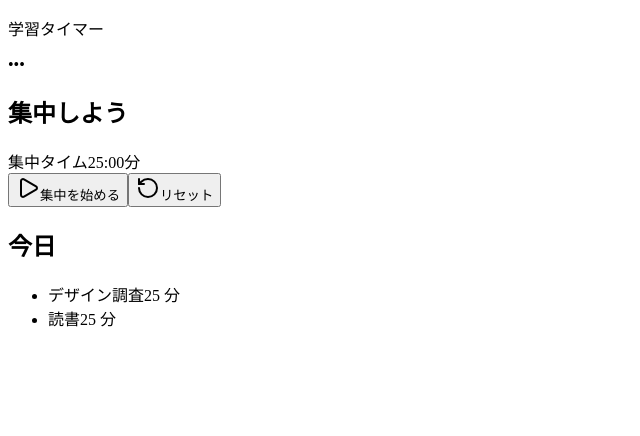
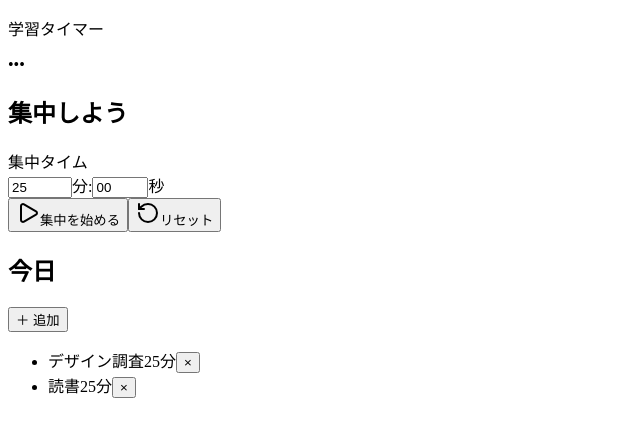
Before and after one commit to Containnect/PhoneAppDeck-Timer-Starter, a React (Vite) app: page / in a window 1280 px wide. Shown: the top 436 px of the page, without its empty margins (0-640 px from the left). Built offline with nearby package versions, Linux system fonts and the light colour scheme; the HTML template or start-up script is replaced by a standard one.

Commit message:
Add editable timer and session history controls

```diff
--- a/src/components/Timer.tsx
+++ b/src/components/Timer.tsx
@@ -3,15 +3,43 @@ import { TimerControls } from './TimerControls'
 import { TimerDisplay } from './TimerDisplay'
 
 export type TimerProps = {
-  /** Length of a focus session. Change this prop to try another duration. */
+  /** Initial length of a focus session. */
   initialMinutes?: number
+  initialSeconds?: number
 }
 
-export function Timer({ initialMinutes = 25 }: TimerProps) {
-  const initialSeconds = Math.max(0, Math.round(initialMinutes * 60))
-  const [secondsLeft, setSecondsLeft] = useState(initialSeconds)
+export type SessionItem = {
+  id: string
+  title: string
+  durationSeconds: number
+}
+
+const clamp = (value: number, maximum: number) =>
+  Math.min(maximum, Math.max(0, Number.isFinite(value) ? Math.floor(value) : 0))
+
+const initialSessions: SessionItem[] = [
+  { id: 'design-research', title: 'デザイン調査', durationSeconds: 25 * 60 },
+  { id: 'reading', title: '読書', durationSeconds: 25 * 60 },
+]
+
+function formatDuration(durationSeconds: number) {
+  const minutes = Math.floor(durationSeconds / 60)
+  const seconds = durationSeconds % 60
+  if (minutes === 0) return `${seconds}秒`
+  if (seconds === 0) return `${minutes}分`
+  return `${minutes}分${seconds}秒`
+}
+
+export function Timer({ initialMinutes = 25, initialSeconds = 0 }: TimerProps) {
+  const [minutes, setMinutes] = useState(() => clamp(initialMinutes, 999))
+  const [configuredSeconds, setConfiguredSeconds] = useState(() => clamp(initialSeconds, 59))
+  const configuredTotalSeconds = minutes * 60 + configuredSeconds
+  const [secondsLeft, setSecondsLeft] = useState(configuredTotalSeconds)
   const [isRunning, setIsRunning] = useState(false)
   const [hasStarted, setHasStarted] = useState(false)
+  const [sessions, setSessions] = useState<SessionItem[]>(initialSessions)
+  const [isAddingSession, setIsAddingSession] = useState(false)
+  const [newSessionTitle, setNewSessionTitle] = useState('')
 
   useEffect(() => {
     if (!isRunning) return
@@ -31,8 +59,31 @@ export function Timer({ initialMinutes = 25 }: TimerProps) {
 
   function resetTimer() {
     setIsRunning(false)
-    setSecondsLeft(initialSeconds)
+    setSecondsLeft(configuredTotalSeconds)
     setHasStarted(false)
+  }
+
+  function changeMinutes(value: number) {
+    const nextMinutes = clamp(value, 999)
+    setMinutes(nextMinutes)
+    setSecondsLeft(nextMinutes * 60 + configuredSeconds)
+  }
+
+  function changeSeconds(value: number) {
+    const nextSeconds = clamp(value, 59)
+    setConfiguredSeconds(nextSeconds)
+    setSecondsLeft(minutes * 60 + nextSeconds)
+  }
+
+  function addSession() {
+    const title = newSessionTitle.trim()
+    if (!title) return
+    setSessions((current) => [
+      ...current,
+      { id: `${Date.now()}-${current.length}`, title, durationSeconds: configuredTotalSeconds },
+    ])
+    setNewSessionTitle('')
+    setIsAddingSession(false)
   }
 
   function startTimer() {
@@ -51,20 +102,57 @@ export function Timer({ initialMinutes = 25 }: TimerProps) {
 
       <h1 className="timer-heading">集中しよう</h1>
 
-      <TimerDisplay seconds={secondsLeft} label={secondsLeft === 0 ? '完了しました' : '集中タイム'} />
+      <TimerDisplay
+        seconds={secondsLeft}
+        minutes={minutes}
+        configuredSeconds={configuredSeconds}
+        isEditable={!hasStarted}
+        label={secondsLeft === 0 && hasStarted ? '完了しました' : '集中タイム'}
+        onMinutesChange={changeMinutes}
+        onSecondsChange={changeSeconds}
+      />
       <TimerControls
         isRunning={isRunning}
         hasStarted={hasStarted}
+        canStart={secondsLeft > 0}
         onStart={startTimer}
         onPause={() => setIsRunning(false)}
         onReset={resetTimer}
       />
 
       <section className="session-history" aria-labelledby="history-title">
-        <h2 id="history-title">今日</h2>
+        <div className="history-header">
+          <h2 id="history-title">今日</h2>
+          <button type="button" className="add-session-button" onClick={() => setIsAddingSession(true)}>
+            ＋ 追加
+          </button>
+        </div>
+        {isAddingSession && (
+          <form className="add-session-form" onSubmit={(event) => { event.preventDefault(); addSession() }}>
+            <label className="sr-only" htmlFor="session-title">新しい項目名</label>
+            <input
+              id="session-title"
+              autoFocus
+              value={newSessionTitle}
+              onChange={(event) => setNewSessionTitle(event.target.value)}
+              placeholder="項目名を入力"
+            />
+            <button type="submit" disabled={!newSessionTitle.trim()}>追加</button>
+          </form>
+        )}
         <ul>
-          <li><span>デザイン調査</span><span>25 分</span></li>
-          <li><span>読書</span><span>25 分</span></li>
+          {sessions.map((session) => (
+            <li key={session.id}>
+              <span>{session.title}</span>
+              <span className="session-duration">{formatDuration(session.durationSeconds)}</span>
+              <button
+                type="button"
+                className="delete-session-button"
+                onClick={() => setSessions((current) => current.filter((item) => item.id !== session.id))}
+                aria-label={`${session.title}を削除`}
+              >×</button>
+            </li>
+          ))}
         </ul>
       </section>
     </section>
--- a/src/components/TimerControls.tsx
+++ b/src/components/TimerControls.tsx
@@ -3,6 +3,7 @@ import { Pause, Play, RotateCcw } from 'lucide-react'
 export type TimerControlsProps = {
   isRunning?: boolean
   hasStarted?: boolean
+  canStart?: boolean
   onStart?: () => void
   onPause?: () => void
   onReset?: () => void
@@ -11,6 +12,7 @@ export type TimerControlsProps = {
 export function TimerControls({
   isRunning = false,
   hasStarted = false,
+  canStart = true,
   onStart = () => undefined,
   onPause = () => undefined,
   onReset = () => undefined,
@@ -21,6 +23,7 @@ export function TimerControls({
         className="primary-button"
         type="button"
         onClick={isRunning ? onPause : onStart}
+        disabled={!isRunning && !canStart}
         aria-label={isRunning ? 'Pause timer' : 'Start timer'}
       >
         {isRunning ? <Pause aria-hidden="true" /> : <Play aria-hidden="true" />}
--- a/src/components/TimerDisplay.tsx
+++ b/src/components/TimerDisplay.tsx
@@ -1,23 +1,65 @@
 export type TimerDisplayProps = {
   /** Remaining time in seconds. */
   seconds?: number
+  /** Configured duration, shown in the editable inputs before a session starts. */
+  minutes?: number
+  configuredSeconds?: number
+  isEditable?: boolean
   /** Short label shown above the time. */
   label?: string
+  onMinutesChange?: (minutes: number) => void
+  onSecondsChange?: (seconds: number) => void
 }
 
-export function TimerDisplay({ seconds = 25 * 60, label = 'Focus session' }: TimerDisplayProps) {
+export function TimerDisplay({
+  seconds = 25 * 60,
+  minutes = 25,
+  configuredSeconds = 0,
+  isEditable = false,
+  label = 'Focus session',
+  onMinutesChange = () => undefined,
+  onSecondsChange = () => undefined,
+}: TimerDisplayProps) {
   const safeSeconds = Math.max(0, seconds)
-  const minutes = Math.floor(safeSeconds / 60)
+  const displayMinutes = Math.floor(safeSeconds / 60)
   const remainder = safeSeconds % 60
-  const formattedTime = `${String(minutes).padStart(2, '0')}:${String(remainder).padStart(2, '0')}`
 
   return (
-    <div className="timer-display" aria-live="polite" aria-atomic="true">
+    <div className="timer-display">
       <span className="timer-label">{label}</span>
-      <time className="timer-time" dateTime={`PT${safeSeconds}S`}>
-        {formattedTime}
-      </time>
-      <span className="timer-unit">分</span>
+      {isEditable ? (
+        <div className="timer-inputs" aria-label="タイマー時間の設定">
+          <label>
+            <input
+              type="number"
+              min="0"
+              max="999"
+              inputMode="numeric"
+              value={minutes}
+              onChange={(event) => onMinutesChange(Number(event.target.value))}
+              aria-label="分"
+            />
+            <span>分</span>
+          </label>
+          <span className="timer-separator" aria-hidden="true">:</span>
+          <label>
+            <input
+              type="number"
+              min="0"
+              max="59"
+              inputMode="numeric"
+              value={String(configuredSeconds).padStart(2, '0')}
+              onChange={(event) => onSecondsChange(Number(event.target.value))}
+              aria-label="秒"
+            />
+            <span>秒</span>
+          </label>
+        </div>
+      ) : (
+        <time className="timer-time" dateTime={`PT${safeSeconds}S`} aria-live="polite" aria-atomic="true">
+          {String(displayMinutes).padStart(2, '0')}:{String(remainder).padStart(2, '0')}
+        </time>
+      )}
     </div>
   )
 }
--- a/src/styles.css
+++ b/src/styles.css
@@ -20,6 +20,19 @@ body {
 }
 
 button { font: inherit; }
+input { font: inherit; }
+
+.sr-only {
+  position: absolute;
+  width: 1px;
+  height: 1px;
+  padding: 0;
+  margin: -1px;
+  overflow: hidden;
+  clip: rect(0, 0, 0, 0);
+  white-space: nowrap;
+  border: 0;
+}
 
 .app-shell {
   width: min(100%, 520px);
@@ -93,12 +106,36 @@ button { font: inherit; }
   letter-spacing: -4px;
 }
 
-.timer-unit {
-  display: block;
-  color: #aaa;
-  font-size: 13px;
-  letter-spacing: normal;
+.timer-inputs {
+  display: grid;
+  grid-template-columns: minmax(0, 1fr) auto minmax(0, 1fr);
+  align-items: start;
+  width: min(100%, 320px);
 }
+
+.timer-inputs label { text-align: center; }
+
+.timer-inputs input {
+  width: 100%;
+  padding: 0;
+  border: 0;
+  border-bottom: 2px solid #e8e8e5;
+  border-radius: 0;
+  outline: none;
+  color: #18191b;
+  background: transparent;
+  font-size: 64px;
+  font-variant-numeric: tabular-nums;
+  font-weight: 700;
+  line-height: 1.1;
+  text-align: center;
+  appearance: textfield;
+}
+
+.timer-inputs input::-webkit-inner-spin-button { opacity: .45; }
+.timer-inputs input:focus { border-bottom-color: #18191b; }
+.timer-inputs label span { color: #aaa; font-size: 12px; }
+.timer-separator { padding: 0 7px; font-size: 58px; font-weight: 700; line-height: 1.18; }
 
 .timer-controls {
   display: flex;
@@ -132,6 +169,7 @@ button { font: inherit; }
 }
 
 .primary-button:active { transform: scale(.99); }
+.primary-button:disabled { cursor: not-allowed; opacity: .35; }
 .primary-button svg { width: 18px; height: 18px; fill: currentColor; }
 
 .reset-button {
@@ -159,6 +197,22 @@ button { font: inherit; }
   font-weight: 700;
 }
 
+.history-header { display: flex; align-items: center; justify-content: space-between; }
+.add-session-button, .delete-session-button {
+  border: 0;
+  border-radius: 16px;
+  color: #777;
+  background: transparent;
+  cursor: pointer;
+}
+.add-session-button { min-height: 32px; padding: 0 8px; font-size: 11px; font-weight: 600; }
+.add-session-button:hover, .delete-session-button:hover { background: #f5f5f2; color: #18191b; }
+
+.add-session-form { display: flex; gap: 8px; margin-top: 9px; }
+.add-session-form input { min-width: 0; flex: 1; padding: 9px 11px; border: 1px solid #ddd; border-radius: 10px; font-size: 12px; }
+.add-session-form button { border: 0; border-radius: 10px; padding: 0 13px; color: #fff; background: #171819; font-size: 11px; cursor: pointer; }
+.add-session-form button:disabled { opacity: .35; cursor: not-allowed; }
+
 .session-history ul {
   margin: 0;
   padding: 0;
@@ -168,7 +222,6 @@ button { font: inherit; }
 .session-history li {
   display: flex;
   align-items: center;
-  justify-content: space-between;
   gap: 16px;
   min-width: 0;
   padding: 13px 0;
@@ -177,11 +230,14 @@ button { font: inherit; }
 }
 
 .session-history li span:first-child { overflow-wrap: anywhere; }
-.session-history li span:last-child { flex: 0 0 auto; color: #888; }
+.session-duration { flex: 0 0 auto; margin-left: auto; color: #888; }
+.delete-session-button { flex: 0 0 auto; width: 28px; height: 28px; padding: 0; font-size: 17px; line-height: 1; }
 
 @media (max-width: 360px) {
   .timer-card { padding-inline: 18px; }
   .timer-time { font-size: clamp(52px, 18vw, 64px); }
+  .timer-inputs input { font-size: clamp(48px, 17vw, 64px); }
+  .timer-separator { font-size: 50px; }
 }
 
 @media (prefers-reduced-motion: reduce) {
```
